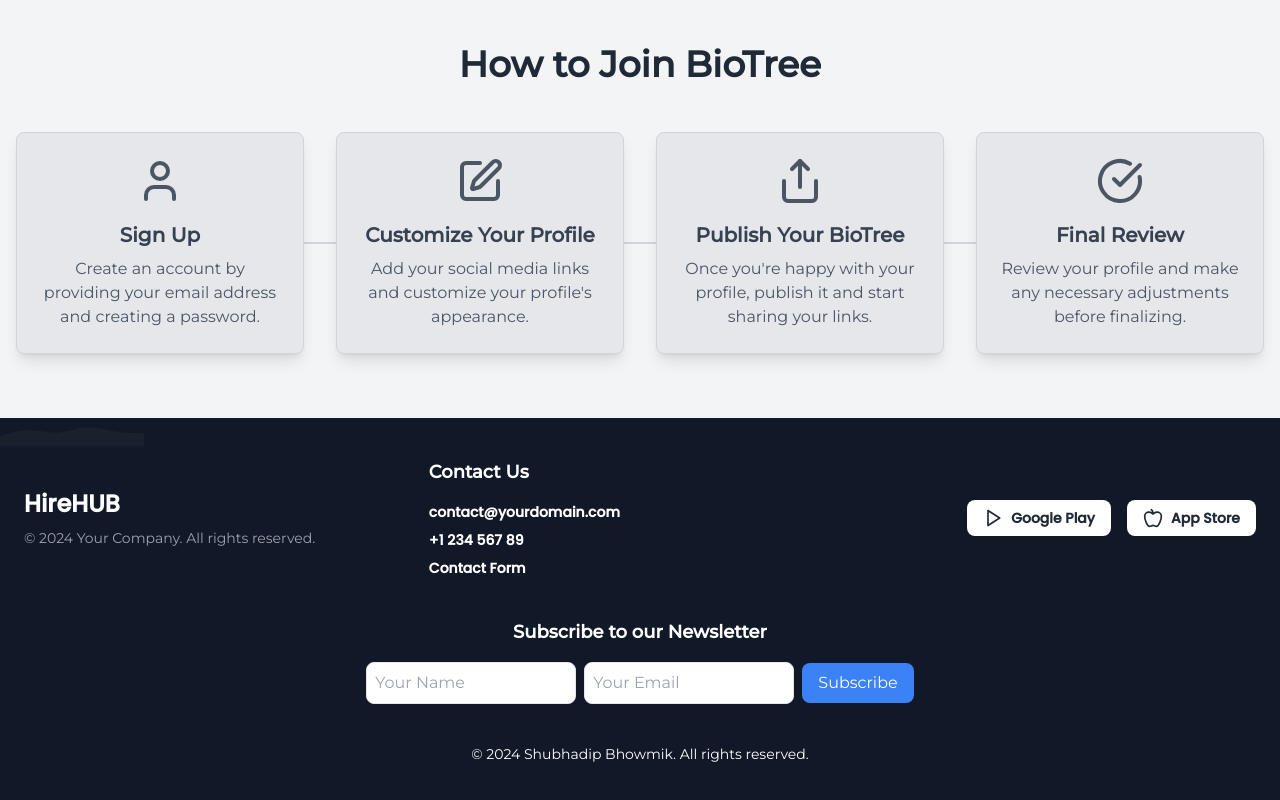
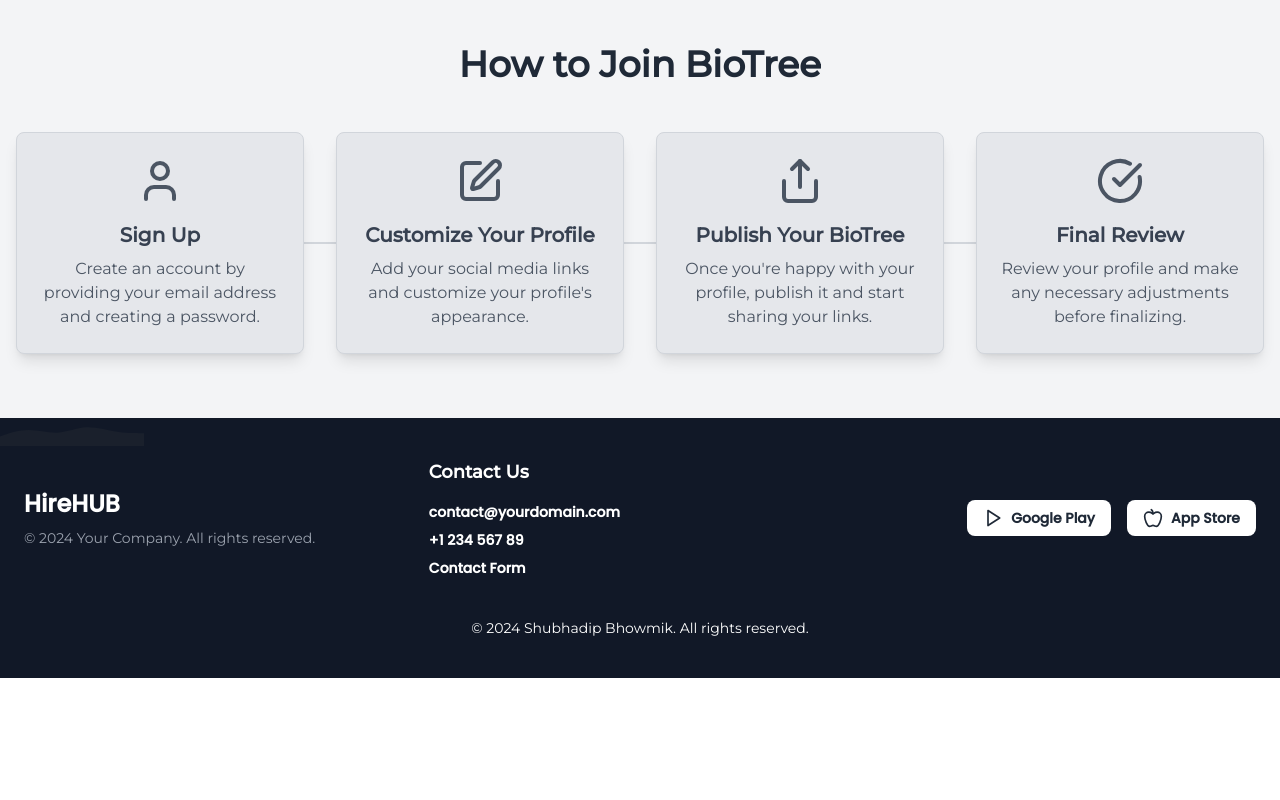
Before and after one commit to subhadipbhowmik/bio-branch, a Next.js app in the folder site/: page / in a window 1280 px wide. Shown: the part 1966-2766 px from the top of the page. After the commit the page ends 2644 px from the top, so only its background shows below. Built offline with nearby package versions, Linux system fonts and the light colour scheme.

Commit message:
Revert "Newsletter Submission Form"

```diff
--- a/site/components/Footer.js
+++ b/site/components/Footer.js
@@ -1,32 +1,12 @@
-import React, { useState } from 'react';
-import Link from 'next/link';
-import { Apple, Play } from 'lucide-react';
+import React from 'react'
+import Link from 'next/link'
+import { Apple, Play } from 'lucide-react'
 
 const Footer = () => {
-    const [name, setName] = useState('');
-    const [email, setEmail] = useState('');
-    const [successMessage, setSuccessMessage] = useState('');
-
-    const handleSubmit = (e) => {
-        e.preventDefault();
-        // Handle the form submission (e.g., send data to your backend)
-        console.log('Name:', name, 'Email:', email);
-        // Clear the form fields
-        setName('');
-        setEmail('');
-        // Set the success message
-        setSuccessMessage('Successfully subscribed! Thank you!');
-
-        // Clear the success message after a few seconds (optional)
-        setTimeout(() => {
-            setSuccessMessage('');
-        }, 3000);
-    };
-
   return (
     <footer aria-label="Site Footer" className="relative bg-gray-900 text-white py-10 px-6">
 
-            {/* Wave Effect */}
+      {/* Wave Effect (You can add SVG wave here for a design touch) */}
       <svg className="absolute top-0 left-0 right-0 -mt-1 h-8" viewBox="0 0 1440 320" xmlns="http://www.w3.org/2000/svg">
         <path fill="#1a202c" fillOpacity="1" d="M0,224L48,208C96,192,192,160,288,160C384,160,480,192,576,186.7C672,181,768,139,864,133.3C960,128,1056,160,1152,176C1248,192,1344,192,1392,192L1440,192L1440,320L1392,320C1344,320,1248,320,1152,320C1056,320,960,320,864,320C768,320,672,320,576,320C480,320,384,320,288,320C192,320,96,320,48,320L0,320Z"></path>
       </svg>
@@ -97,39 +77,12 @@ const Footer = () => {
         </div>
       </div>
 
-            {/* Subscription Section */}
-            <div className="flex flex-col items-center mt-10">
-                <h3 className="mb-4 text-lg font-semibold">Subscribe to our Newsletter</h3>
-                <form onSubmit={handleSubmit} className="flex flex-col md:flex-row items-center">
-                    <input
-                        type="text"
-                        placeholder="Your Name"
-                        value={name}
-                        onChange={(e) => setName(e.target.value)}
-                        required
-                        className="border rounded-lg p-2 mr-2 text-black"
-                    />
-                    <input
-                        type="email"
-                        placeholder="Your Email"
-                        value={email}
-                        onChange={(e) => setEmail(e.target.value)}
-                        required
-                        className="border rounded-lg p-2 mr-2 text-black"
-                    />
-                    <button type="submit" className="bg-blue-500 text-white px-4 py-2 rounded-lg hover:bg-blue-600 transition">
-                        Subscribe
-                    </button>
-                </form>
-                {successMessage && <p className="mt-2 text-green-400">{successMessage}</p>}
-            </div>
-
       {/* Bottom Text */}
       <div className="text-center mt-10">
         <p className="text-sm">&copy; 2024 Shubhadip Bhowmik. All rights reserved.</p>
       </div>
     </footer>
-    );
+  )
 }
 
-export default Footer;
+export default Footer
```
Lines whose indentation alone changed are shown as unchanged.
